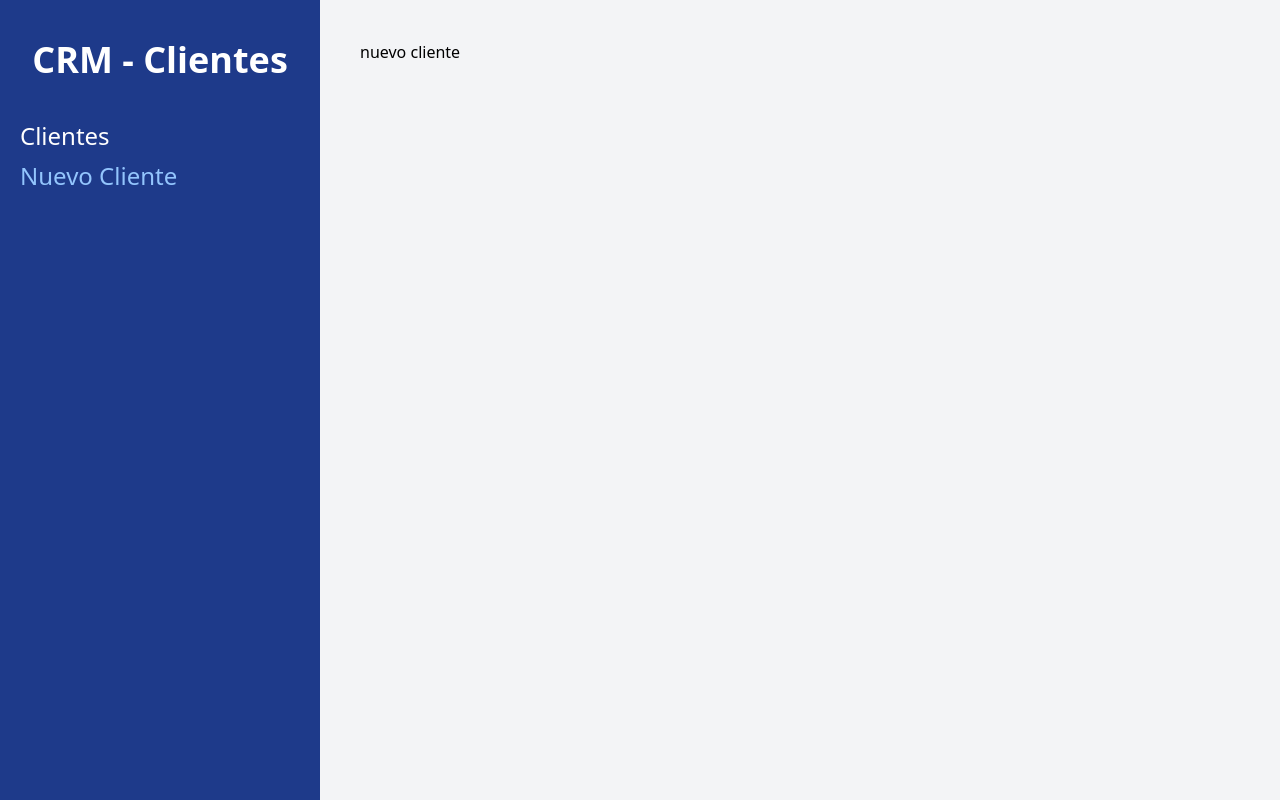
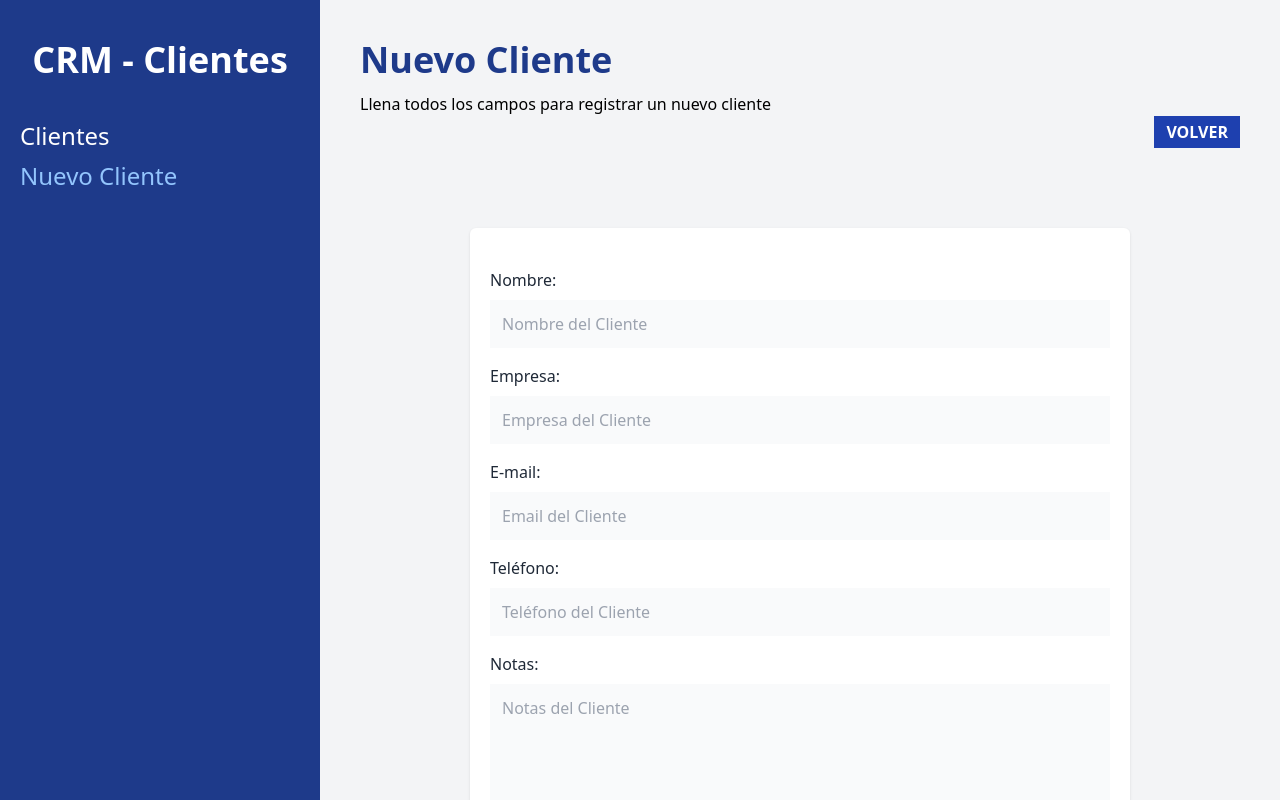
Before and after one commit to castellano17/crm-clientes, a React (Vite) app: page /clientes/nuevo in a window 1280 px wide. Built offline with nearby package versions, Linux system fonts and the light colour scheme.

Commit message:
add form

```diff
--- a/index.html
+++ b/index.html
@@ -4,7 +4,7 @@
     <meta charset="UTF-8" />
     <link rel="icon" type="image/svg+xml" href="/vite.svg" />
     <meta name="viewport" content="width=device-width, initial-scale=1.0" />
-    <title>CRM Esmir</title>
+    <title>CRM Clientes</title>
   </head>
   <body class="min-h-screen bg-gray-100">
     <div id="root"></div>
--- /dev/null
+++ b/src/components/Formulario.jsx
@@ -0,0 +1,77 @@
+const Formulario = ({ cliente }) => {
+  return (
+    <>
+      <div className="mb-4">
+        <label className="text-gray-800" htmlFor="nombre">
+          Nombre:
+        </label>
+        <input
+          id="nombre"
+          type="text"
+          className="mt-2 block w-full p-3 bg-gray-50"
+          placeholder="Nombre del Cliente"
+          name="nombre"
+          defaultValue={cliente?.nombre}
+        />
+      </div>
+      <div className="mb-4">
+        <label className="text-gray-800" htmlFor="empresa">
+          Empresa:
+        </label>
+        <input
+          id="empresa"
+          type="text"
+          className="mt-2 block w-full p-3 bg-gray-50"
+          placeholder="Empresa del Cliente"
+          name="empresa"
+          defaultValue={cliente?.empresa}
+        />
+      </div>
+
+      <div className="mb-4">
+        <label className="text-gray-800" htmlFor="email">
+          E-mail:
+        </label>
+        <input
+          id="email"
+          type="email"
+          className="mt-2 block w-full p-3 bg-gray-50"
+          placeholder="Email del Cliente"
+          name="email"
+          defaultValue={cliente?.email}
+        />
+      </div>
+
+      <div className="mb-4">
+        <label className="text-gray-800" htmlFor="telefono">
+          Teléfono:
+        </label>
+        <input
+          id="telefono"
+          type="tel"
+          className="mt-2 block w-full p-3 bg-gray-50"
+          placeholder="Teléfono del Cliente"
+          name="telefono"
+          defaultValue={cliente?.telefono}
+        />
+      </div>
+
+      <div className="mb-4">
+        <label className="text-gray-800" htmlFor="notas">
+          Notas:
+        </label>
+        <textarea
+          as="textarea"
+          id="notas"
+          type="text"
+          className="mt-2 block w-full p-3 bg-gray-50 h-40 align-self"
+          placeholder="Notas del Cliente"
+          name="notas"
+          defaultValue={cliente?.notas}
+        />
+      </div>
+    </>
+  );
+};
+
+export default Formulario;
--- a/src/main.jsx
+++ b/src/main.jsx
@@ -3,7 +3,7 @@
 import "./index.css";
 import { createBrowserRouter, RouterProvider } from "react-router-dom";
 import Layout from "./components/Layout";
-import NewClient from "./pages/NewClient";
+import NewClient, { action as newClientAction } from "./pages/NewClient";
 import Index, { loader as clientesLoader } from "./pages/Index";
 
 const router = createBrowserRouter([
@@ -19,6 +19,7 @@
       {
         path: "/clientes/nuevo",
         element: <NewClient />,
+        action: newClientAction,
       },
     ],
   },
--- a/src/pages/NewClient.jsx
+++ b/src/pages/NewClient.jsx
@@ -1,8 +1,41 @@
+import { useNavigate, Form, useActionData, redirect } from "react-router-dom";
+import Formulario from "../components/Formulario";
+
+export function action() {
+  console.log("enviando datos");
+  return { ok: true };
+}
+
 const NewClient = () => {
+  const navigate = useNavigate();
+
   return (
-    <div>
-      <h2>nuevo cliente</h2>
-    </div>
+    <>
+      <h1 className="font-black text-4xl text-blue-900">Nuevo Cliente</h1>
+      <p className="mt-3">
+        Llena todos los campos para registrar un nuevo cliente
+      </p>
+
+      <div className="flex justify-end">
+        <button
+          className="bg-blue-800 text-white px-3 py-1 font-bold uppercase"
+          onClick={() => navigate(-1)}
+        >
+          Volver
+        </button>
+      </div>
+      <div className="bg-white shadow rounded-md md:w-3/4 mx-auto px-5 py-10 mt-20">
+        <Form method="post" noValidate>
+          <Formulario />
+
+          <input
+            type="submit"
+            className="mt-5 w-full bg-blue-800 p-3 uppercase font-bold text-white text-lg"
+            value="Registrar Cliente"
+          />
+        </Form>
+      </div>
+    </>
   );
 };
 
```
